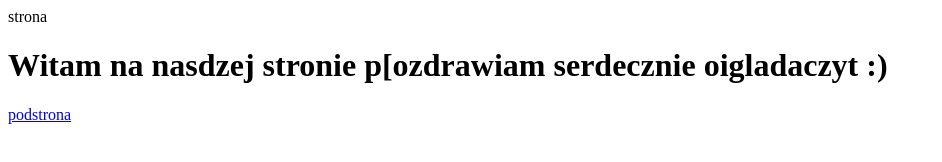
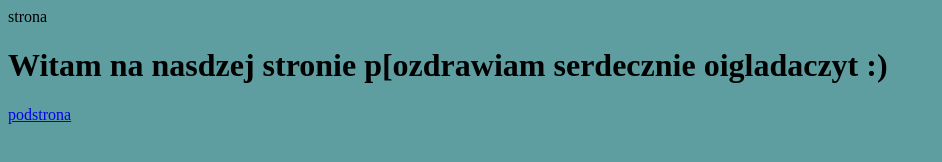
Before and after one commit to tralalala123/wytrynka, a plain HTML site: page index.html in a window 1280 px wide. Shown: the whole page, without its empty margins (0-942 px from the left). Drawn offline with Linux system fonts and the light colour scheme.

Commit message:
Update index.html

```diff
--- a/index.html
+++ b/index.html
@@ -4,7 +4,7 @@
         <meta charset="utf-8">
         <tittle> strona </tittle>
     </head>
-    <body>
+    <body style="background-color: cadetblue; color: color-mix(in srgb, black 50, red 50);">
         <h1> Witam na nasdzej stronie p[ozdrawiam serdecznie oigladaczyt :)</h1>
         <a href="podstrona.html"> podstrona </a>
     </body>
```
